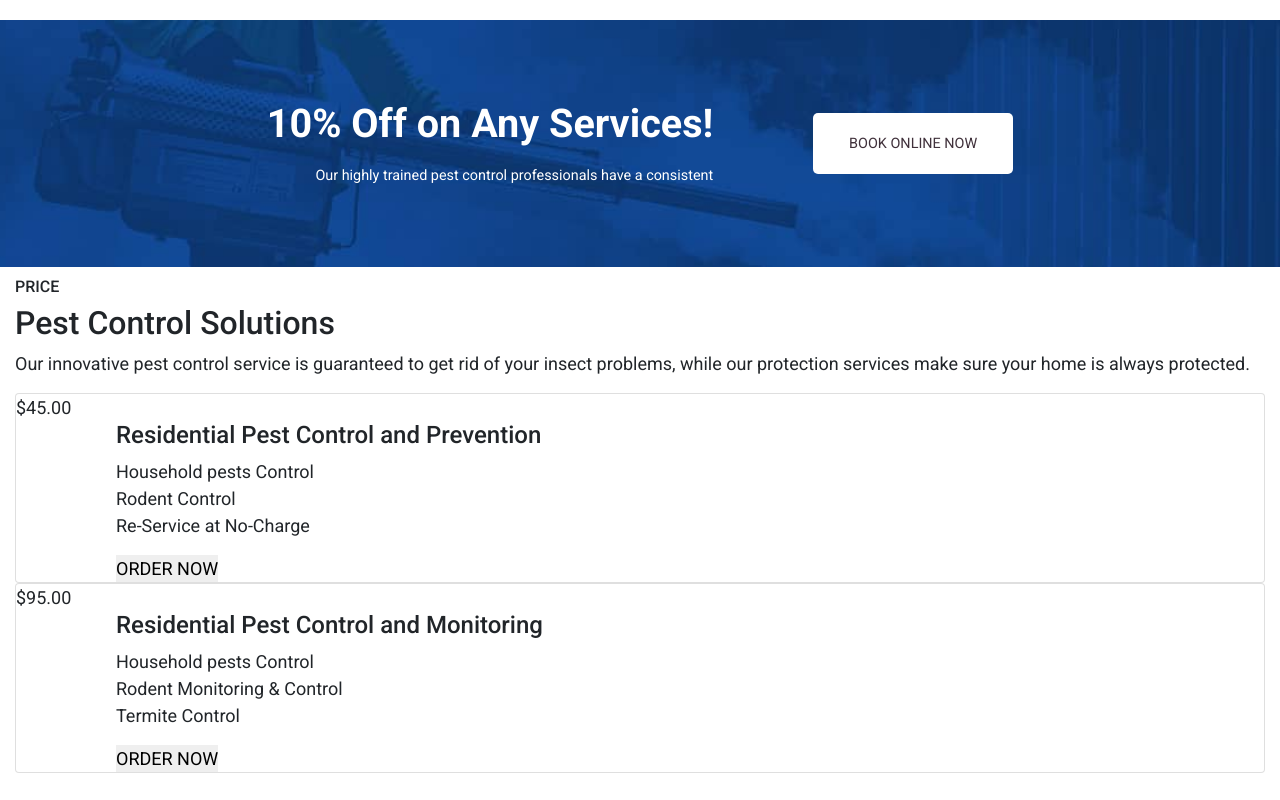
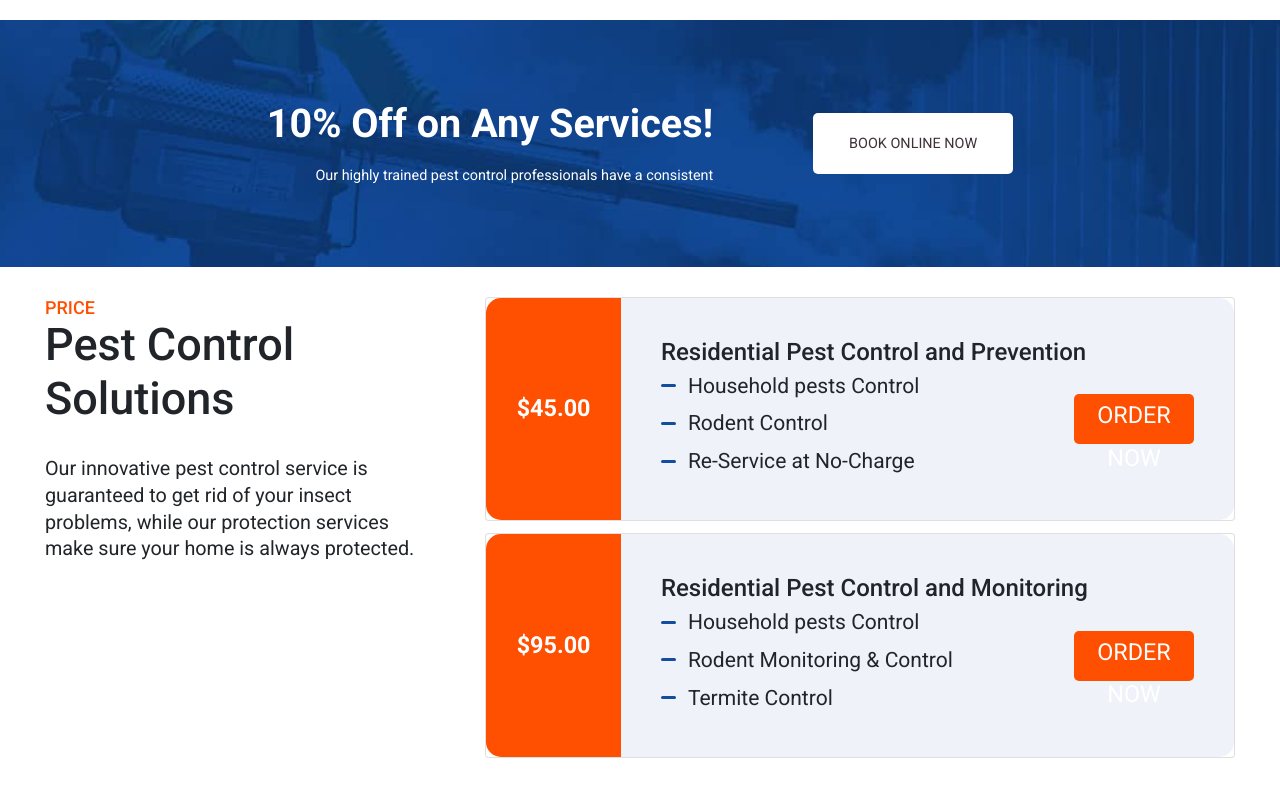
Before and after one commit to pixelPerfectTech/Tiam, a website: page index.html in a window 1280 px wide. Shown: the part 1623-2423 px from the top of the page. Before the commit the page ends 2396 px from the top, so only its background shows below. Drawn offline with nearby package versions, Linux system fonts and the light colour scheme.

Commit message:
style 'pest control solution' section

```diff
--- a/css/style.css
+++ b/css/style.css
@@ -4,7 +4,9 @@
     margin: 0;
     padding: 0;
     border: none;
+    background: none;
     list-style: none;
+    text-decoration: none;
     box-sizing: border-box;
 }
 
@@ -281,3 +283,130 @@ section.promo {
 }
 
 /************* 10% off ends *************/
+
+
+
+/******** Pest control solutions started ********/
+section.solutions * {
+  margin: 0;
+  box-sizing: border-box;
+}
+section.solutions {
+  padding: 0 18px;
+  margin: 30px 0;
+}
+.solutions header h6 {
+  color: #ff4f00;
+}
+.solutions header h2 {
+  margin-bottom: 10px;
+}
+.solutions .description {
+  line-height: 1.35;
+  margin-bottom: 10px;
+}
+.solutions .card {
+  display: grid;
+  grid-template-columns: 20% 1fr;
+  align-items: center;
+  margin-bottom: 12px;
+}
+.card .left {
+  height: 100%;
+  color: white;
+  display: flex;
+  font-weight: 900;
+  align-items: center;
+  justify-content: center;
+  background-color: #ff4f00;
+  border-radius: 15px 0 0 15px;
+}
+.card .right {
+  padding: 20px;
+  line-height: 1.5;
+  border-radius: 0 15px 15px 0;
+  background-color: #eff2f8;
+  height: 95%;
+}
+.pc-services ul li {
+  display: flex;
+  align-items: center;
+  justify-content: flex-start;
+}
+.right .dash {
+  display: inline-block;
+  width: 18px;
+  height: 3px;
+  margin-right: 12px;
+  border-radius: 10px;
+  background-color: #124d9e;
+}
+button.order-now {
+  width: 120px;
+  height: 50px;
+  display: block;
+  color: white;
+  cursor: pointer;
+  border-radius: 5px;
+  margin: 12px auto 20px;
+  background-color: #ff4f00;
+}
+button.order-now:hover {
+  color: #ff4f00;
+  background-color: #fff;
+  border: 2px solid #ff4f00;
+}
+@media screen and (min-width: 768px) {
+  section.solutions {
+    display: grid;
+    grid-template-columns: 30% 2% 1fr;
+  }
+  .solutions .description {
+    font-size: 1.1em;
+  }
+  .head {
+    padding-right: 20px;
+  }
+  .cards {
+    grid-column: 3/4;
+  }
+  .pc-services {
+    display: grid;
+    grid-template-columns: 1fr 120px;
+    align-items: center;
+  }
+  .solutions .card {
+    grid-template-columns: 18% 1fr;
+    font-size: 1.3em;
+  }
+  .card .right {
+    height: 100%;
+  }
+  .right .dash {
+    width: 15px;
+  }
+  .pc-services ul li {
+    font-size: 0.9em;
+  }
+}
+@media screen and (min-width: 1024px) {
+  section.solutions {
+    padding: 0 min(30px, 80px);
+    grid-template-columns: 35% 2% 1fr;
+  }
+  .solutions header {
+    margin-bottom: 30px;
+  }
+  .solutions h2 {
+    font-size: 2.5em;
+  }
+  .solutions h6 {
+    font-size: 1em;
+  }
+  .card .right {
+    padding: 40px;
+    line-height: 1.8;
+  }
+}
+
+/******** Pest control solutions started ********/
```
